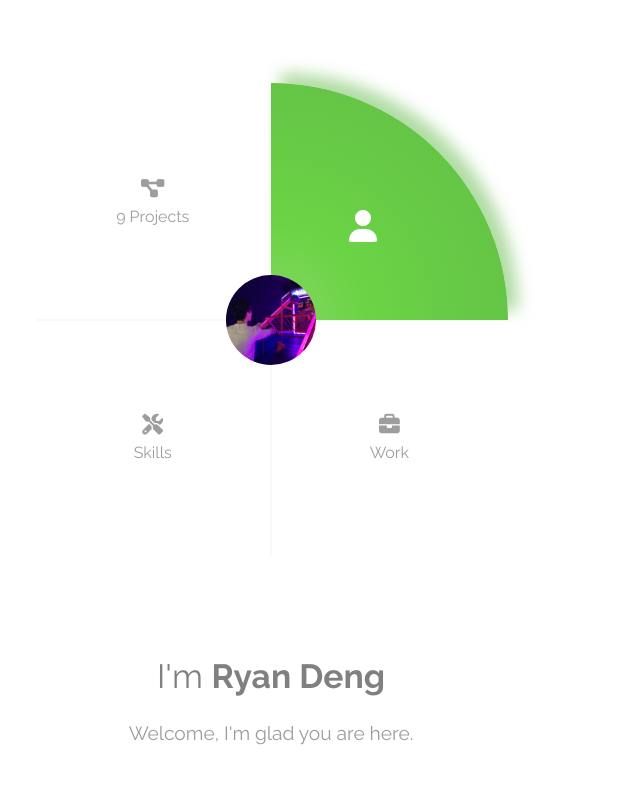
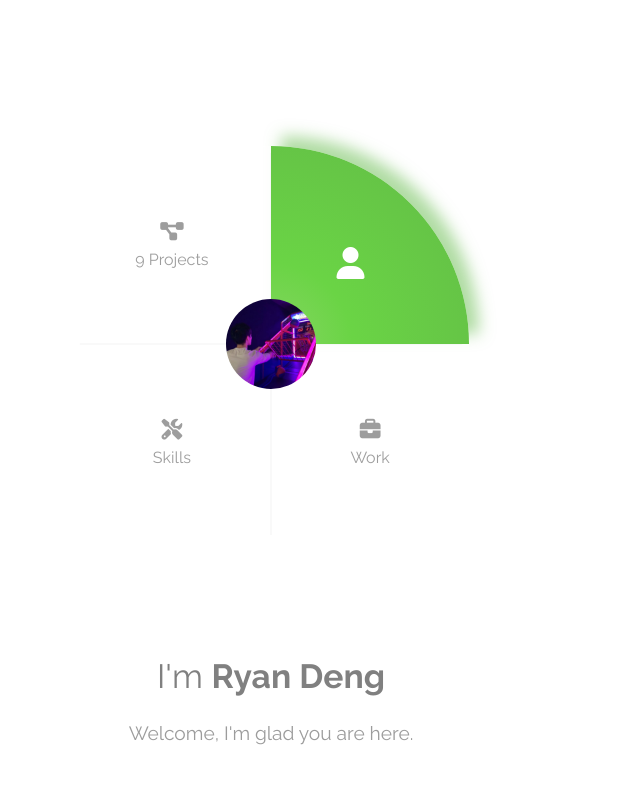
Before and after one commit to ryandeng32/Personal-Website-V2, a React (Create React App) app: page / in a window 1280 px wide. Shown: the top 800 px of the page, without its empty margins (369-1009 px from the left). Built offline with nearby package versions, Linux system fonts and the light colour scheme.

Commit message:
make skills responsive

```diff
--- a/public/index.html
+++ b/public/index.html
@@ -16,7 +16,7 @@
 
     <!--Font Awesome-->
     <script
-      SameSite="none Secure"
+      SameSite="None Secure"
       crossorigin="anonymous"
       src="https://kit.fontawesome.com/fd84966a8f.js"
     ></script>
@@ -31,7 +31,7 @@
     <noscript>You need to enable JavaScript to run this app.</noscript>
     <div id="root"></div>
     <script
-      SameSite="none Secure"
+      SameSite="None Secure"
       crossorigin="anonymous"
       src="https://code.iconify.design/1/1.0.7/iconify.min.js"
     ></script>
--- a/src/components/Intro/Intro.css
+++ b/src/components/Intro/Intro.css
@@ -51,27 +51,27 @@
     width: 90px;
   }
   .btn-project {
-    bottom: 60% !important;
+    bottom: 57% !important;
   }
 
   .btn-about {
-    bottom: 60% !important;
+    bottom: 57% !important;
   }
 
   .btn-skill {
-    top: 40% !important;
+    top: 43% !important;
   }
   .btn-work {
-    top: 40% !important;
+    top: 43% !important;
   }
   .profile_img {
-    top: 40%;
+    top: 43%;
   }
   .hr-line {
-    top: 40% !important;
+    top: 43% !important;
   }
   .vt-line {
-    top: 40% !important;
+    top: 43% !important;
   }
 }
 
--- a/src/components/Intro/Intro.js
+++ b/src/components/Intro/Intro.js
@@ -32,30 +32,35 @@ const Intro = ({ handleAbout, handleSetPage, num_projects }) => {
   });
 
   const widthBorder = width > 500;
-  if (widthBorder) {
-    handleAbout(false);
-  } else {
-    handleAbout(true);
-  }
-  const num = 115 + width * 0.07;
-  const height_style = widthBorder
-    ? { width: `${num}px`, height: `${num}px` }
-    : { width: width * 0.3, height: width * 0.3 };
+  useEffect(() => {
+    if (widthBorder) {
+      handleAbout(false);
+    } else {
+      handleAbout(true);
+    }
+  });
+
+  const num = widthBorder ? 115 + width * 0.04 : width * 0.3;
+  const height_style = { width: `${num}px`, height: `${num}px` };
 
   const hr_width = widthBorder
     ? {
-        width: `${num * 2.3}5px`,
+        width: `${num * 2.3}px`,
       }
     : { width: "70%" };
   const vt_height = widthBorder
     ? {
-        height: `${num * 2.3}5px`,
+        height: `${num * 2.3}px`,
       }
     : { height: "70%" };
 
   return (
     <section
-      style={widthBorder ? { height: height } : { height: width * 0.9 }}
+      style={
+        widthBorder
+          ? { height: Math.max(height, 550) }
+          : { height: width * 0.9 }
+      }
       className="intro"
     >
       <img className="profile_img" src={profile_img} alt="" />
--- a/src/components/Skills/Skills.css
+++ b/src/components/Skills/Skills.css
@@ -1,6 +1,4 @@
 .skills-title {
-  font-size: 1.7rem;
-  font-weight: bold;
   color: rgba(233, 51, 82, 1);
 }
 
@@ -16,15 +14,15 @@
 }
 
 .skills-list {
-  padding: 0 1rem;
   display: grid;
-  grid-template-columns: repeat(auto-fit, 4rem);
-  justify-content: space-evenly;
-  gap: 1.5rem 1rem;
+  grid-template-columns: repeat(auto-fit, 3.7rem);
+  align-items: center;
+  justify-content: center;
+  gap: 2rem;
+  margin-bottom: 4rem;
 }
 
 .skill-badge {
-  width: 5rem;
   height: 5rem;
   position: relative;
   display: flex;
@@ -47,30 +45,35 @@
   color: rgba(95, 95, 95, 0.897);
 }
 
-@media only screen and (min-width: 500px) {
+@media only screen and (min-width: 600px) {
   .skills-title {
-    font-size: 2rem;
+    text-align: center;
+    margin: 0;
+    font-size: 2.1rem;
+    margin-bottom: 2rem;
   }
   .skill-title {
-    font-size: 2.1rem;
-    margin-bottom: 3rem;
+    text-align: left;
+    font-size: 1.7rem;
   }
   .skill-badge {
     height: 6rem;
-    width: 6rem;
   }
+  .skill-badge svg,
   .skill-badge i {
-    font-size: 4rem;
+    font-size: 3.2rem;
   }
   .skill-badge-name {
-    font-size: 1.2rem;
+    font-size: 1.1rem;
   }
-  .skill-badge svg {
-    font-size: 4rem;
+
+  .skills-list {
+    width: 600px;
+    margin-bottom: 3rem;
   }
-  .skills-list {
-    grid-template-columns: repeat(auto-fit, 8rem);
-    justify-content: space-evenly;
-    gap: 1.5rem 1rem;
+  .skills-text {
+    display: flex;
+    flex-direction: column;
+    align-items: center;
   }
 }
--- a/src/components/Skills/Skills.js
+++ b/src/components/Skills/Skills.js
@@ -3,7 +3,9 @@ import "./Skills.css";
 const Skills = () => {
   return (
     <section className="skills">
-      <div className="skills-title">Skills</div>
+      <div className="skills-title section-title">Skills</div>
+      <div className="container">
+        <div className="skills-text">
           <p className="skill-title">
             <strong>Languages</strong>
           </p>
@@ -42,8 +44,8 @@ const Skills = () => {
               <div className="skill-badge-name">C++</div>
             </div>
           </div>
-      <p className="mt-1 skill-title">
-        <strong>Full-stack Development</strong>
+          <p className="skill-title">
+            <strong>Full-stack Dev</strong>
           </p>
           <div className="skills-list">
             <div className="skill-badge">
@@ -100,8 +102,7 @@ const Skills = () => {
               <div className="skill-badge-name">Socket.io</div>
             </div>
           </div>
-
-      <p className="mt-1 skill-title">
+          <p className="skill-title">
             <strong>Others</strong>
           </p>
           <div className="skills-list">
@@ -122,6 +123,8 @@ const Skills = () => {
               <div className="skill-badge-name">Linux</div>
             </div>
           </div>
+        </div>
+      </div>
     </section>
   );
 };
--- a/src/components/work/Work.css
+++ b/src/components/work/Work.css
@@ -13,7 +13,7 @@
 
 .work-text-title {
   margin-top: 1rem;
-  font-size: 1rem;
+  font-size: 1.3rem;
   font-weight: bold;
   text-align: center;
 }
@@ -23,6 +23,7 @@
   color: grey;
   text-align: center;
 }
+
 .work-text-list {
   display: flex;
   flex-direction: column;
```
Lines whose indentation alone changed are shown as unchanged.
